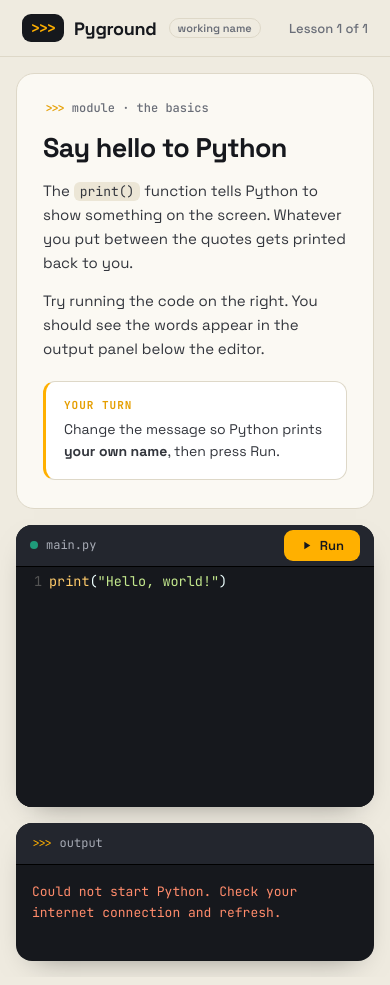
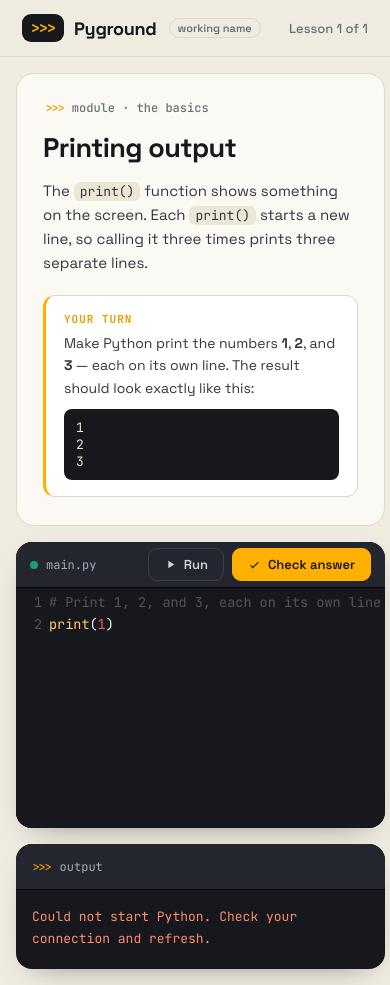
Before and after one commit to caribcourt/PyGround, a plain HTML site: page index.html in a window 390 px wide. Both pictures are taken after a click on the button "Run". Drawn offline with nearby package versions, Linux system fonts and the light colour scheme.

Commit message:
Add files via upload

```diff
--- a/index.html
+++ b/index.html
@@ -5,168 +5,125 @@
 <meta name="viewport" content="width=device-width, initial-scale=1.0" />
 <title>Pyground — learn Python in your browser</title>
 
-<!-- Fonts (free, fetched by the browser; nothing installed) -->
 <link rel="preconnect" href="https://fonts.googleapis.com" />
 <link rel="preconnect" href="https://fonts.gstatic.com" crossorigin />
 <link href="https://fonts.googleapis.com/css2?family=Space+Grotesk:wght@400;500;600;700&family=JetBrains+Mono:wght@400;500;700&display=swap" rel="stylesheet" />
 
-<!-- CodeMirror 5 (the in-page code editor) -->
 <link rel="stylesheet" href="https://cdnjs.cloudflare.com/ajax/libs/codemirror/5.65.16/codemirror.min.css" />
 <link rel="stylesheet" href="https://cdnjs.cloudflare.com/ajax/libs/codemirror/5.65.16/theme/material-darker.min.css" />
 
 <style>
   :root{
-    --bg:#EFEBE0;          /* warm paper workspace */
-    --paper:#FBF9F3;       /* lesson card */
-    --ink:#16181D;         /* near-black: editor + text */
-    --ink-2:#23262E;       /* panel surface on dark */
-    --muted:#6A6E78;       /* secondary text */
-    --line:#DED8C8;        /* hairline on light */
-    --honey:#FFB000;       /* signature accent (Python amber) */
-    --honey-press:#E59E00;
-    --pine:#1F9B7A;        /* run / success green */
-    --code-fg:#EAE6DA;
+    --bg:#EFEBE0; --paper:#FBF9F3; --ink:#16181D; --ink-2:#23262E;
+    --muted:#6A6E78; --line:#DED8C8; --honey:#FFB000; --honey-press:#E59E00;
+    --pine:#1F9B7A; --pine-soft:#E7F4EF; --code-fg:#EAE6DA;
   }
-
   *{box-sizing:border-box;}
   html,body{height:100%;}
-  body{
-    margin:0;
-    background:var(--bg);
-    color:var(--ink);
+  body{margin:0; background:var(--bg); color:var(--ink);
     font-family:"Space Grotesk", system-ui, -apple-system, Segoe UI, Roboto, sans-serif;
-    -webkit-font-smoothing:antialiased;
-  }
+    -webkit-font-smoothing:antialiased;}
 
-  /* ---------- top bar ---------- */
-  header{
-    display:flex; align-items:center; justify-content:space-between;
-    padding:14px 22px;
-    border-bottom:1px solid var(--line);
-  }
+  header{display:flex; align-items:center; justify-content:space-between;
+    padding:14px 22px; border-bottom:1px solid var(--line);}
   .brand{display:flex; align-items:center; gap:10px;}
-  .glyph{
-    font-family:"JetBrains Mono", monospace; font-weight:700;
-    background:var(--ink); color:var(--honey);
-    padding:4px 9px; border-radius:9px; font-size:15px; letter-spacing:-1px;
-  }
+  .glyph{font-family:"JetBrains Mono", monospace; font-weight:700;
+    background:var(--ink); color:var(--honey); padding:4px 9px; border-radius:9px;
+    font-size:15px; letter-spacing:-1px;}
   .brand b{font-weight:700; font-size:18px; letter-spacing:-.3px;}
-  .brand .tag{
-    font-size:11px; font-weight:600; color:var(--muted);
-    border:1px solid var(--line); padding:2px 8px; border-radius:999px; margin-left:2px;
-  }
+  .brand .tag{font-size:11px; font-weight:600; color:var(--muted);
+    border:1px solid var(--line); padding:2px 8px; border-radius:999px; margin-left:2px;}
   .progress{font-size:13px; color:var(--muted); font-weight:500;}
 
-  /* ---------- layout ---------- */
-  main{
-    display:grid;
-    grid-template-columns: minmax(280px, 0.9fr) 1.1fr;
-    gap:20px;
-    padding:22px;
-    max-width:1180px; margin:0 auto;
-    align-items:start;
-  }
+  main{display:grid; grid-template-columns:minmax(280px,0.9fr) 1.1fr; gap:20px;
+    padding:22px; max-width:1180px; margin:0 auto; align-items:start;}
 
-  /* ---------- lesson card ---------- */
-  .lesson{
-    background:var(--paper);
-    border:1px solid var(--line);
-    border-radius:18px;
-    padding:26px 26px 28px;
-  }
-  .eyebrow{
-    font-family:"JetBrains Mono", monospace;
-    font-size:12px; font-weight:500; color:var(--muted);
-    margin-bottom:14px;
-  }
+  .lesson{background:var(--paper); border:1px solid var(--line); border-radius:18px;
+    padding:26px 26px 28px;}
+  .eyebrow{font-family:"JetBrains Mono", monospace; font-size:12px; font-weight:500;
+    color:var(--muted); margin-bottom:14px;}
   .eyebrow .prompt{color:var(--honey-press);}
-  .lesson h1{
-    font-size:27px; font-weight:700; letter-spacing:-.6px;
-    margin:0 0 14px;
-  }
+  .lesson h1{font-size:27px; font-weight:700; letter-spacing:-.6px; margin:0 0 14px;}
   .lesson p{font-size:15px; line-height:1.6; color:#33363D; margin:0 0 14px;}
-  .lesson code.inline{
-    font-family:"JetBrains Mono", monospace; font-size:13px;
-    background:#ECE6D6; padding:1px 6px; border-radius:6px;
-  }
-  .turn{
-    margin-top:20px; padding:16px 18px;
-    background:#FFF; border:1px solid var(--line); border-left:3px solid var(--honey);
-    border-radius:12px;
-  }
-  .turn .label{
-    font-family:"JetBrains Mono", monospace; font-size:11px; font-weight:700;
+  .lesson code.inline{font-family:"JetBrains Mono", monospace; font-size:13px;
+    background:#ECE6D6; padding:1px 6px; border-radius:6px;}
+  .turn{margin-top:20px; padding:16px 18px; background:#FFF; border:1px solid var(--line);
+    border-left:3px solid var(--honey); border-radius:12px;}
+  .turn .label{font-family:"JetBrains Mono", monospace; font-size:11px; font-weight:700;
     text-transform:uppercase; letter-spacing:1px; color:var(--honey-press);
-    display:block; margin-bottom:6px;
-  }
-  .turn p{margin:0; font-size:14px; color:#33363D;}
+    display:block; margin-bottom:6px;}
+  .turn p{margin:0 0 10px; font-size:14px; color:#33363D;}
+  .turn pre{margin:8px 0 0; font-family:"JetBrains Mono", monospace; font-size:13px;
+    background:#16181D; color:#EAE6DA; padding:10px 12px; border-radius:8px;}
 
-  /* ---------- workspace (editor + output) ---------- */
   .workspace{display:flex; flex-direction:column; gap:16px;}
-
-  .editor-shell, .output-shell{
-    background:var(--ink); border-radius:16px; overflow:hidden;
-    box-shadow:0 12px 30px -18px rgba(0,0,0,.5);
-  }
-  .bar{
-    display:flex; align-items:center; gap:10px;
-    height:42px; padding:0 14px;
-    background:var(--ink-2); border-bottom:1px solid #000;
-  }
-  .filename{
-    font-family:"JetBrains Mono", monospace; font-size:12px; color:#A7ABB5;
-    display:flex; align-items:center; gap:8px;
-  }
+  .editor-shell,.output-shell{background:var(--ink); border-radius:16px; overflow:hidden;
+    box-shadow:0 12px 30px -18px rgba(0,0,0,.5);}
+  .bar{display:flex; align-items:center; gap:10px; height:46px; padding:0 14px;
+    background:var(--ink-2); border-bottom:1px solid #000;}
+  .filename{font-family:"JetBrains Mono", monospace; font-size:12px; color:#A7ABB5;
+    display:flex; align-items:center; gap:8px;}
   .filename .dot{width:8px; height:8px; border-radius:50%; background:var(--pine);}
   .spacer{flex:1;}
+  .btns{display:flex; gap:8px;}
 
-  .run{
-    display:inline-flex; align-items:center; gap:7px;
-    font-family:"Space Grotesk", sans-serif; font-weight:600; font-size:13px;
-    color:var(--ink); background:var(--honey);
-    border:0; border-radius:9px; padding:7px 16px; cursor:pointer;
-    transition:transform .08s ease, background .15s ease;
-  }
-  .run:hover{background:var(--honey-press);}
-  .run:active{transform:scale(.96);}
-  .run:disabled{opacity:.55; cursor:default;}
-  .run svg{width:13px; height:13px;}
-  .run:focus-visible{outline:3px solid #fff; outline-offset:2px;}
+  .btn{display:inline-flex; align-items:center; gap:7px; font-family:"Space Grotesk",sans-serif;
+    font-weight:600; font-size:13px; border-radius:9px; padding:7px 15px; cursor:pointer;
+    transition:transform .08s ease, background .15s ease, border-color .15s ease;}
+  .btn:active{transform:scale(.96);}
+  .btn:disabled{opacity:.55; cursor:default;}
+  .btn:focus-visible{outline:3px solid #fff; outline-offset:2px;}
+  .btn svg{width:13px; height:13px;}
+  .btn-run{background:transparent; color:#CFD2D9; border:1px solid #3A3E48;}
+  .btn-run:hover{border-color:#5A5F6B; color:#fff;}
+  .btn-check{background:var(--honey); color:var(--ink); border:1px solid var(--honey);}
+  .btn-check:hover{background:var(--honey-press); border-color:var(--honey-press);}
 
-  /* CodeMirror sizing */
-  .CodeMirror{
-    height:300px;
-    font-family:"JetBrains Mono", monospace !important;
-    font-size:13.5px; line-height:1.6;
-    background:var(--ink) !important;
-  }
+  .CodeMirror{height:300px; font-family:"JetBrains Mono",monospace !important;
+    font-size:13.5px; line-height:1.6; background:var(--ink) !important;}
   .CodeMirror-gutters{background:var(--ink) !important; border:0 !important;}
 
-  /* output terminal */
-  .out-head{
-    display:flex; align-items:center; gap:8px;
-    font-family:"JetBrains Mono", monospace; font-size:12px; color:#A7ABB5;
-  }
+  .out-head{display:flex; align-items:center; gap:8px;
+    font-family:"JetBrains Mono",monospace; font-size:12px; color:#A7ABB5;}
   .out-head .prompt{color:var(--honey);}
-  pre.output{
-    margin:0; padding:16px 16px 20px;
-    font-family:"JetBrains Mono", monospace; font-size:13px; line-height:1.65;
-    color:var(--code-fg); white-space:pre-wrap; word-break:break-word;
-    min-height:96px; max-height:240px; overflow:auto;
-  }
+  pre.output{margin:0; padding:16px 16px 20px; font-family:"JetBrains Mono",monospace;
+    font-size:13px; line-height:1.65; color:var(--code-fg); white-space:pre-wrap;
+    word-break:break-word; min-height:72px; max-height:240px; overflow:auto;}
   pre.output .err{color:#FF8B6B;}
   pre.output .dim{color:#7E828C;}
+
+  /* result card */
+  .result{border-radius:16px; padding:18px 20px; border:1px solid var(--line);
+    background:var(--paper);}
+  .result[hidden]{display:none;}
+  .result .head{display:flex; align-items:center; gap:9px; font-weight:700;
+    font-size:16px; letter-spacing:-.3px; margin-bottom:6px;}
+  .result .badge{font-family:"JetBrains Mono",monospace; font-size:12px; font-weight:700;
+    padding:3px 9px; border-radius:7px;}
+  .result p{margin:0 0 8px; font-size:14px; color:#33363D; line-height:1.55;}
+  .result .cmp{display:grid; grid-template-columns:1fr 1fr; gap:10px; margin-top:12px;}
+  .result .cmp .box{background:var(--ink); border-radius:10px; padding:10px 12px;}
+  .result .cmp .box .lbl{font-family:"JetBrains Mono",monospace; font-size:10px;
+    text-transform:uppercase; letter-spacing:1px; color:#7E828C; display:block; margin-bottom:5px;}
+  .result .cmp pre{margin:0; font-family:"JetBrains Mono",monospace; font-size:12.5px;
+    color:#EAE6DA; white-space:pre-wrap; word-break:break-word;}
+  .result.correct{background:var(--pine-soft); border-color:#BFE3D6;}
+  .result.correct .badge{background:var(--pine); color:#fff;}
+  .result.correct .head{color:#136A52;}
+  .result.notyet .badge{background:var(--honey); color:var(--ink);}
+  .result.notyet .head{color:#8A6200;}
+  .result.error .badge{background:#FF8B6B; color:#3a1409;}
+  .result.error .head{color:#a23d1f;}
+
   .fade{animation:fade .18s ease;}
   @keyframes fade{from{opacity:.3;} to{opacity:1;}}
 
-  /* ---------- responsive ---------- */
   @media (max-width:880px){
     main{grid-template-columns:1fr; padding:16px; gap:16px;}
     .CodeMirror{height:240px;}
+    .result .cmp{grid-template-columns:1fr;}
   }
-  @media (prefers-reduced-motion: reduce){
-    *{animation:none !important; transition:none !important;}
-  }
+  @media (prefers-reduced-motion:reduce){*{animation:none !important; transition:none !important;}}
 </style>
 </head>
 <body>
@@ -181,123 +138,178 @@
 </header>
 
 <main>
-  <!-- LEFT: lesson -->
   <section class="lesson">
     <div class="eyebrow"><span class="prompt">&gt;&gt;&gt;</span> module · the basics</div>
-    <h1>Say hello to Python</h1>
+    <h1>Printing output</h1>
     <p>
-      The <code class="inline">print()</code> function tells Python to show something on the screen.
-      Whatever you put between the quotes gets printed back to you.
-    </p>
-    <p>
-      Try running the code on the right. You should see the words appear in the
-      output panel below the editor.
+      The <code class="inline">print()</code> function shows something on the screen.
+      Each <code class="inline">print()</code> starts a new line, so calling it three
+      times prints three separate lines.
     </p>
 
     <div class="turn">
       <span class="label">Your turn</span>
-      <p>Change the message so Python prints <strong>your own name</strong>, then press Run.</p>
+      <p>Make Python print the numbers <strong>1</strong>, <strong>2</strong>, and <strong>3</strong> — each on its own line. The result should look exactly like this:</p>
+      <pre>1
+2
+3</pre>
     </div>
   </section>
 
-  <!-- RIGHT: editor + output -->
   <section class="workspace">
     <div class="editor-shell">
       <div class="bar">
         <span class="filename"><span class="dot"></span> main.py</span>
         <span class="spacer"></span>
-        <button class="run" id="runBtn">
-          <svg viewBox="0 0 24 24" fill="currentColor" aria-hidden="true"><path d="M8 5v14l11-7z"/></svg>
-          <span id="runLabel">Run</span>
-        </button>
+        <div class="btns">
+          <button class="btn btn-run" id="runBtn">
+            <svg viewBox="0 0 24 24" fill="currentColor" aria-hidden="true"><path d="M8 5v14l11-7z"/></svg>
+            <span id="runLabel">Run</span>
+          </button>
+          <button class="btn btn-check" id="checkBtn">
+            <svg viewBox="0 0 24 24" fill="currentColor" aria-hidden="true"><path d="M9 16.2l-3.5-3.5L4 14.2l5 5 11-11-1.5-1.4z"/></svg>
+            <span id="checkLabel">Check answer</span>
+          </button>
+        </div>
       </div>
-      <textarea id="code">print("Hello, world!")</textarea>
+      <textarea id="code"># Print 1, 2, and 3, each on its own line
+print(1)</textarea>
     </div>
 
     <div class="output-shell">
       <div class="bar">
         <span class="out-head"><span class="prompt">&gt;&gt;&gt;</span> output</span>
       </div>
-      <pre class="output" id="output"><span class="dim">Press Run to execute your code.</span></pre>
+      <pre class="output" id="output"><span class="dim">Press Run to test your code, or Check answer to grade it.</span></pre>
     </div>
+
+    <div class="result" id="result" hidden></div>
   </section>
 </main>
 
-<!-- CodeMirror scripts -->
 <script src="https://cdnjs.cloudflare.com/ajax/libs/codemirror/5.65.16/codemirror.min.js"></script>
 <script src="https://cdnjs.cloudflare.com/ajax/libs/codemirror/5.65.16/mode/python/python.min.js"></script>
-<!-- Pyodide (runs Python in the browser) -->
 <script src="https://cdn.jsdelivr.net/pyodide/v0.26.1/full/pyodide.js"></script>
 
 <script>
-  // ---- set up the editor ----
+  // ----- challenge definition (this is the data that will later live in lesson files) -----
+  const CHALLENGE = {
+    expectedOutput: "1\n2\n3"
+  };
+
   const editor = CodeMirror.fromTextArea(document.getElementById("code"), {
-    mode: "python",
-    theme: "material-darker",
-    lineNumbers: true,
-    indentUnit: 4,
-    tabSize: 4,
+    mode:"python", theme:"material-darker", lineNumbers:true, indentUnit:4, tabSize:4
   });
 
   const out = document.getElementById("output");
+  const resultEl = document.getElementById("result");
   const runBtn = document.getElementById("runBtn");
+  const checkBtn = document.getElementById("checkBtn");
   const runLabel = document.getElementById("runLabel");
+  const checkLabel = document.getElementById("checkLabel");
 
-  function show(html, isError){
-    out.className = "output fade";
-    out.innerHTML = html;
-    // restart the fade animation
-    void out.offsetWidth;
+  function escapeHtml(s){
+    return String(s).replace(/[&<>]/g, c => ({ "&":"&amp;", "<":"&lt;", ">":"&gt;" }[c]));
+  }
+  function showOutput(html){ out.className = "output fade"; out.innerHTML = html; void out.offsetWidth; }
+  function setBusy(b, who){
+    runBtn.disabled = b; checkBtn.disabled = b;
+    runLabel.textContent = (b && who==="run") ? "Running…" : "Run";
+    checkLabel.textContent = (b && who==="check") ? "Checking…" : "Check answer";
   }
 
-  // ---- load Python once, on first Run ----
+  // normalize output so trailing spaces / blank lines don't cause false fails
+  function normalize(s){
+    return String(s).replace(/\r\n/g,"\n").split("\n")
+      .map(l => l.replace(/\s+$/,"")).join("\n")
+      .replace(/\n+$/,"").replace(/^\n+/,"");
+  }
+
+  // ----- Python engine (loads once, on first use) -----
   let pyodidePromise = null;
   async function getPython(){
     if(!pyodidePromise){
-      show('<span class="dim">Starting Python… first time takes a few seconds.</span>');
-      pyodidePromise = loadPyodide({ indexURL: "https://cdn.jsdelivr.net/pyodide/v0.26.1/full/" });
+      showOutput('<span class="dim">Starting Python… first time takes a few seconds.</span>');
+      pyodidePromise = loadPyodide({ indexURL:"https://cdn.jsdelivr.net/pyodide/v0.26.1/full/" });
     }
     return pyodidePromise;
   }
 
-  function escapeHtml(s){
-    return s.replace(/[&<>]/g, c => ({ "&":"&amp;", "<":"&lt;", ">":"&gt;" }[c]));
-  }
-
-  async function run(){
-    runBtn.disabled = true;
-    runLabel.textContent = "Running…";
+  async function runCode(){
+    const py = await getPython();
+    py.runPython("import sys, io\nsys.stdout = sys.stderr = io.StringIO()");
     try{
-      const py = await getPython();
-
-      // redirect Python's output into a buffer we can read
-      py.runPython("import sys, io\nsys.stdout = sys.stderr = io.StringIO()");
-
-      const code = editor.getValue();
-      try{
-        await py.runPythonAsync(code);
-        const text = py.runPython("sys.stdout.getvalue()");
-        if(text && text.trim().length){
-          show(escapeHtml(text));
-        }else{
-          show('<span class="dim">Code ran — no output to show.</span>');
-        }
-      }catch(err){
-        const printed = py.runPython("sys.stdout.getvalue()") || "";
-        const msg = escapeHtml(printed) + '<span class="err">' + escapeHtml(String(err.message || err)) + '</span>';
-        show(msg, true);
-      }
-    }catch(loadErr){
-      show('<span class="err">Could not start Python. Check your internet connection and refresh.</span>', true);
-    }finally{
-      runBtn.disabled = false;
-      runLabel.textContent = "Run";
+      await py.runPythonAsync(editor.getValue());
+      return { ok:true, output: py.runPython("sys.stdout.getvalue()") };
+    }catch(err){
+      return { ok:false, output: py.runPython("sys.stdout.getvalue()") || "", error:String(err.message||err) };
     }
   }
 
-  runBtn.addEventListener("click", run);
-  // Ctrl/Cmd + Enter to run
-  editor.setOption("extraKeys", { "Ctrl-Enter": run, "Cmd-Enter": run });
+  // ----- Run: just show output -----
+  async function handleRun(){
+    setBusy(true,"run"); resultEl.hidden = true;
+    try{
+      const r = await runCode();
+      if(r.ok){
+        showOutput(r.output && r.output.trim().length ? escapeHtml(r.output) : '<span class="dim">Code ran — no output to show.</span>');
+      }else{
+        showOutput(escapeHtml(r.output) + '<span class="err">' + escapeHtml(r.error) + '</span>');
+      }
+    }catch(e){
+      showOutput('<span class="err">Could not start Python. Check your connection and refresh.</span>');
+    }finally{ setBusy(false); }
+  }
+
+  // ----- Check: run, then grade output against the expected result -----
+  async function handleCheck(){
+    setBusy(true,"check");
+    try{
+      const r = await runCode();
+
+      // 1) code crashed — fix the error before grading
+      if(!r.ok){
+        showOutput(escapeHtml(r.output) + '<span class="err">' + escapeHtml(r.error) + '</span>');
+        renderResult("error", "Fix the error first",
+          "Your code hit an error, so it can't be checked yet. The red message in the output panel says what went wrong.");
+        return;
+      }
+
+      showOutput(r.output && r.output.trim().length ? escapeHtml(r.output) : '<span class="dim">Code ran — no output to show.</span>');
+
+      // 2) compare to the expected output
+      if(normalize(r.output) === normalize(CHALLENGE.expectedOutput)){
+        renderResult("correct", "Correct", "Your output matches exactly. Nicely done.");
+      }else{
+        renderResult("notyet", "Not quite yet",
+          "Your output doesn't match the target. Compare the two below — look for missing lines, extra text, or things on the same line that should be split.",
+          { expected: CHALLENGE.expectedOutput, got: r.output });
+      }
+    }catch(e){
+      renderResult("error","Couldn't run","Python didn't start. Check your connection and refresh the page.");
+    }finally{ setBusy(false); }
+  }
+
+  function renderResult(kind, heading, message, cmp){
+    let html = '<div class="head"><span class="badge">'
+      + (kind==="correct" ? "PASS" : kind==="notyet" ? "TRY AGAIN" : "ERROR")
+      + '</span>' + escapeHtml(heading) + '</div><p>' + escapeHtml(message) + '</p>';
+    if(cmp){
+      html += '<div class="cmp">'
+        + '<div class="box"><span class="lbl">Target output</span><pre>' + escapeHtml(normalize(cmp.expected)) + '</pre></div>'
+        + '<div class="box"><span class="lbl">Your output</span><pre>' + (cmp.got && cmp.got.trim().length ? escapeHtml(normalize(cmp.got)) : '<span class="dim">(nothing printed)</span>') + '</pre></div>'
+        + '</div>';
+    }
+    resultEl.className = "result fade " + kind;
+    resultEl.innerHTML = html;
+    resultEl.hidden = false;
+    void resultEl.offsetWidth;
+  }
+
+  runBtn.addEventListener("click", handleRun);
+  checkBtn.addEventListener("click", handleCheck);
+  editor.setOption("extraKeys", { "Ctrl-Enter": handleRun, "Cmd-Enter": handleRun,
+    "Shift-Enter": handleCheck });
 </script>
 </body>
 </html>
```
